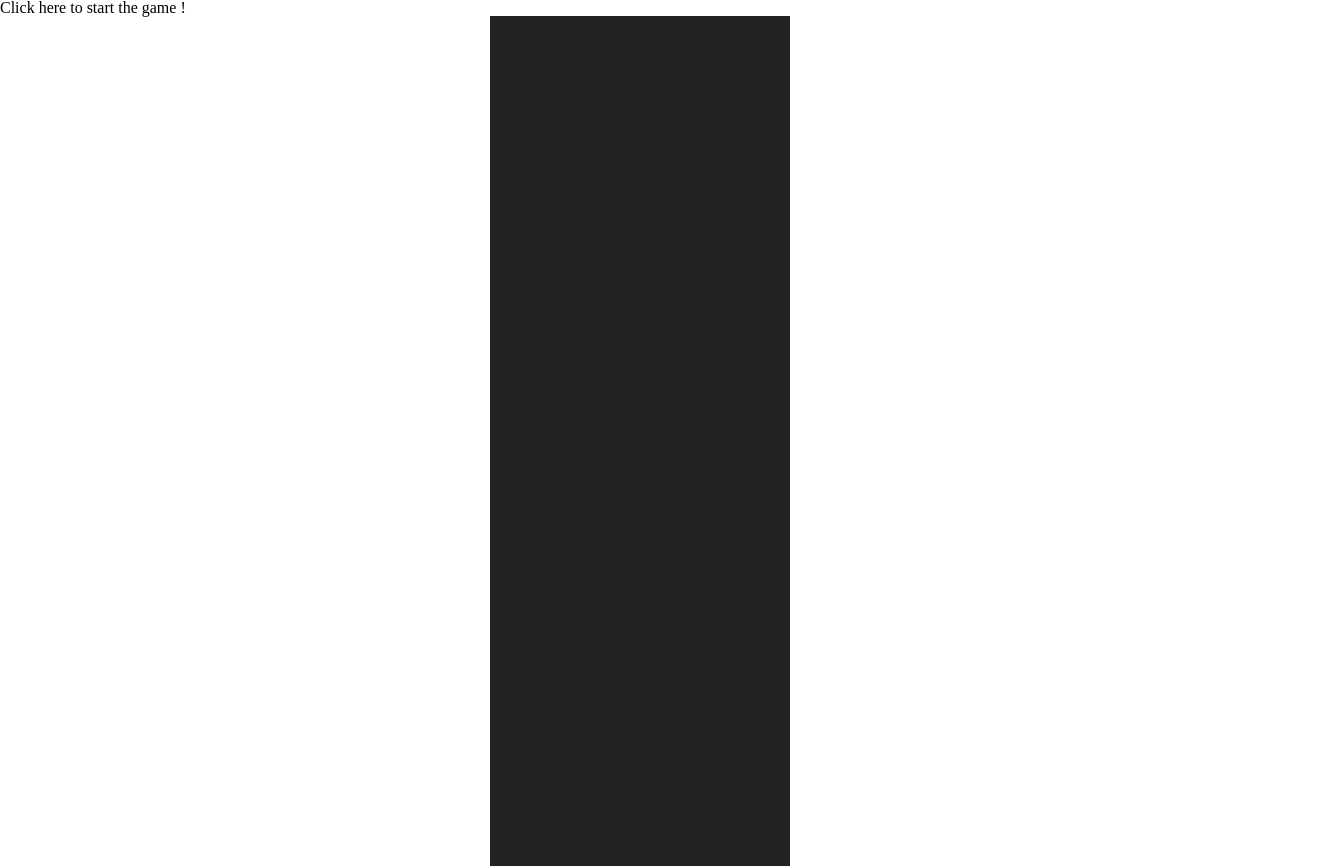
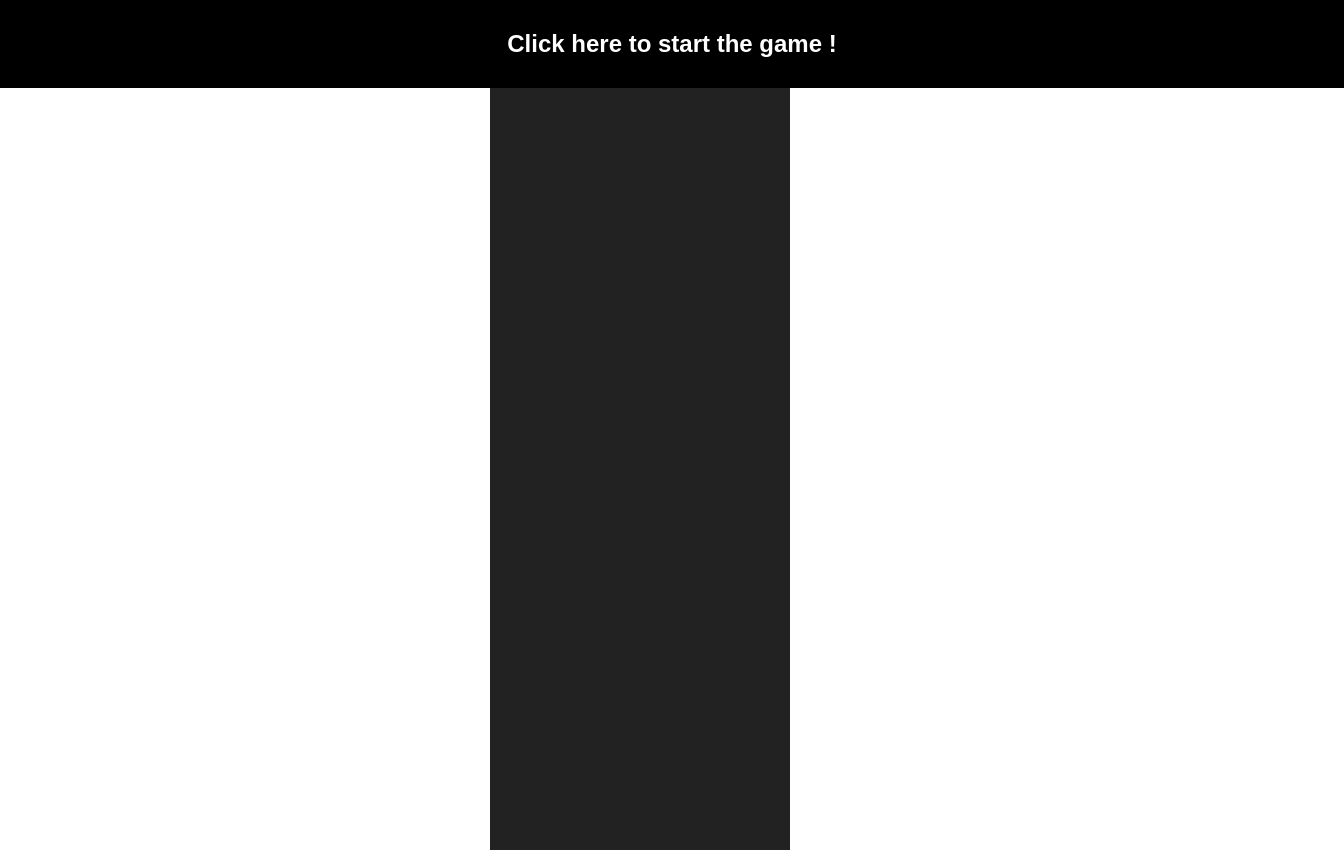
Before and after one commit to Natalina27/JS_Game, a plain HTML site: page index.html in a window 1280 px wide. Shown: the whole page, 1344 px wide, since content can reach past the window. Drawn offline with Linux system fonts and the light colour scheme.

Commit message:
designed start button

```diff
--- a/styles.css
+++ b/styles.css
@@ -72,3 +72,20 @@ table {
     background: #fff;
     left: 145px;
 }
+
+.start{
+    position: absolute;
+    left: 0;
+    top: 0;
+    width: 100%;
+    margin: 0;
+    padding: 2rem;
+    text-align: center;
+    z-index: 200;
+    color: #fff;
+    font-size: 1.5rem;
+    background: #000000;
+    cursor: pointer;
+    font-family: sans-serif;
+    font-weight: 700;
+}
```
